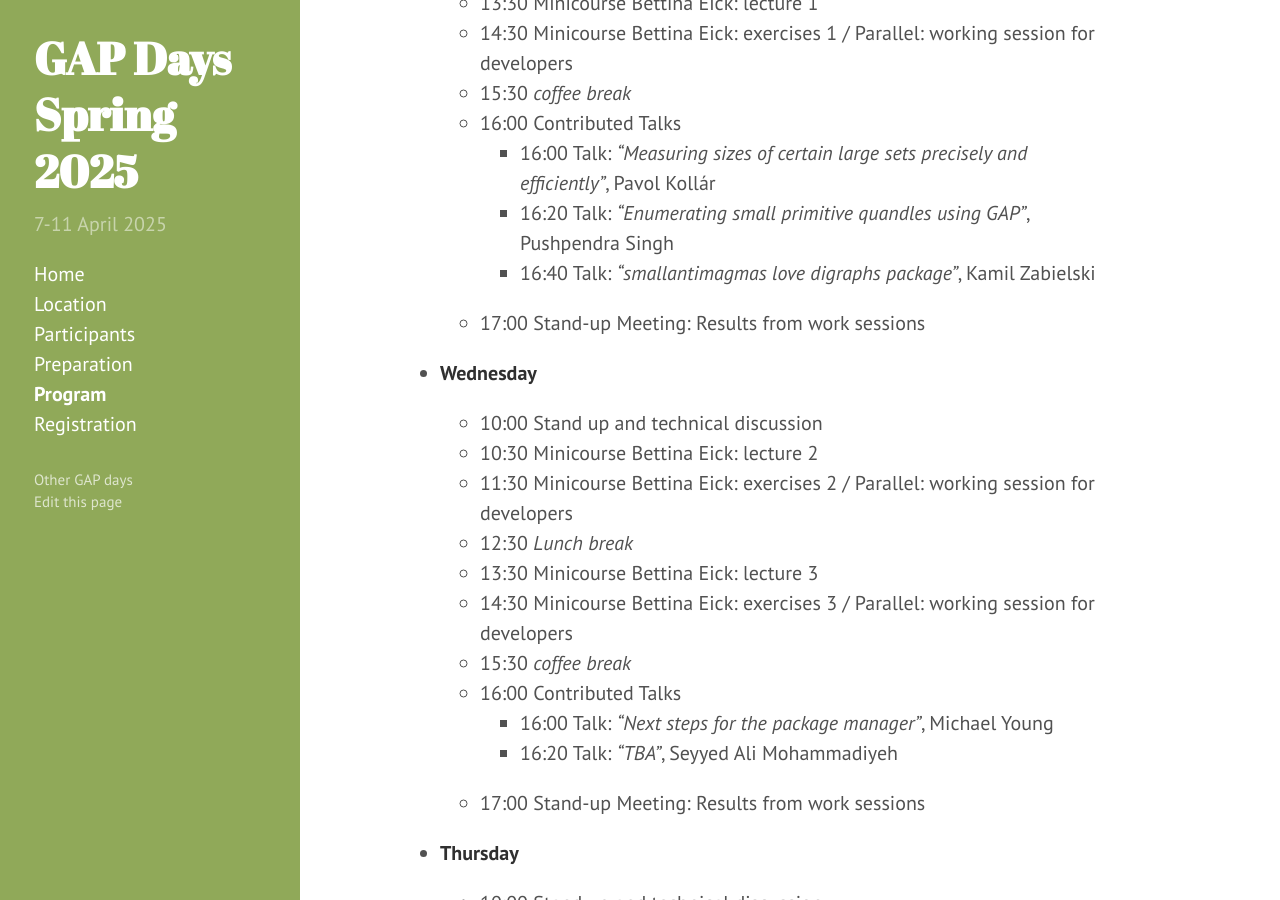
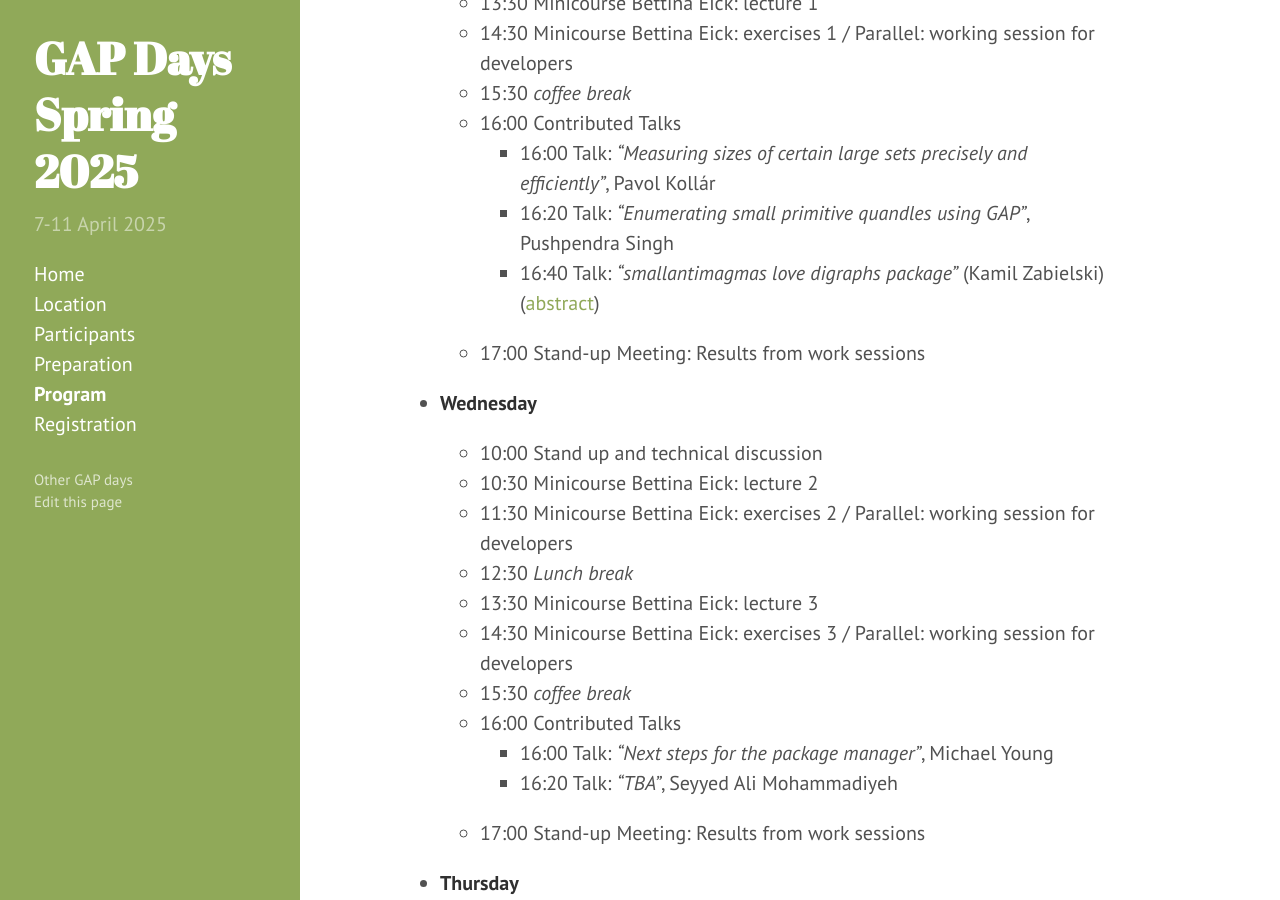
Before and after one commit to gapdays/gapdays2025-spring, a Jekyll site: the page built from program.md, in a window 1280 px wide and 900 px high, scrolled down 2097 px. Built offline with Jekyll 4.4.1, drawn with Linux system fonts in a browser that asks for light colours.

Commit message:
updated program with one abstract

```diff
--- a/program.md
+++ b/program.md
@@ -75,7 +75,7 @@ The schedule is subject to further changes.
   - 16:00 Contributed Talks
     - 16:00 Talk: *"Measuring sizes of certain large sets precisely and efficiently"*, Pavol Kollár
     - 16:20 Talk: *"Enumerating small primitive quandles using GAP"*, Pushpendra Singh
-    - 16:40 Talk: *"smallantimagmas love digraphs package"*, Kamil Zabielski
+    - 16:40 Talk: *"smallantimagmas love digraphs package"* (Kamil Zabielski)([abstract]({{ site.baseurl }}/abstracts/zabielski))
   - 17:00 Stand-up Meeting: Results from work sessions
 
 - **Wednesday**
```
